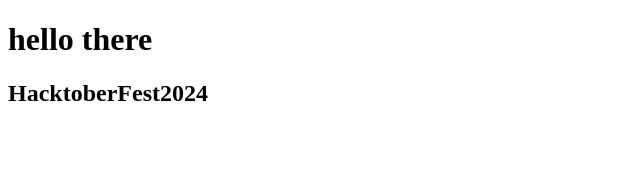
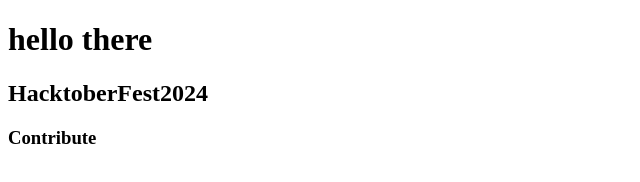
Before and after one commit to Krishanthapathum/hacktoberfest2024, a plain HTML site: page index.html in a window 1280 px wide. Shown: the whole page, without its empty margins (0-640 px from the left). Drawn offline with Linux system fonts and the light colour scheme.

Commit message:
Contribute

```diff
--- a/index.html
+++ b/index.html
@@ -8,5 +8,6 @@
 <body>
     <h1>hello there</h1>
     <h2> HacktoberFest2024</h2>
+    <h3>Contribute</h3>
 </body>
 </html>
```
